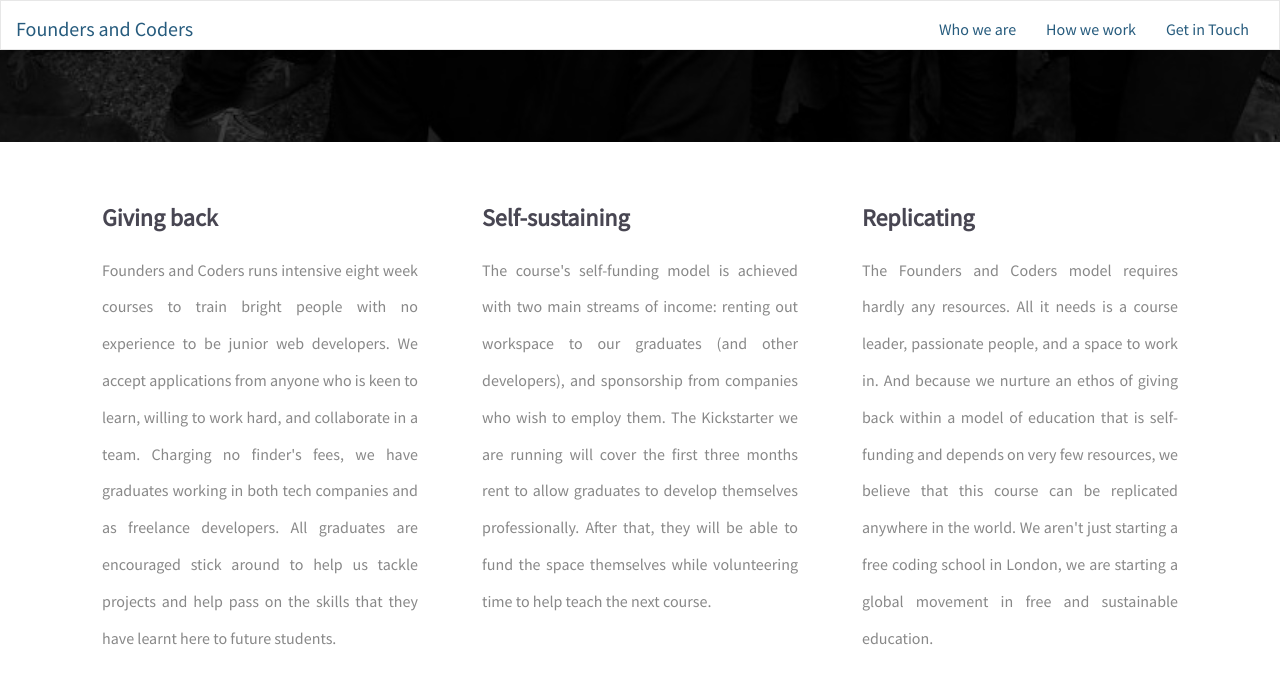
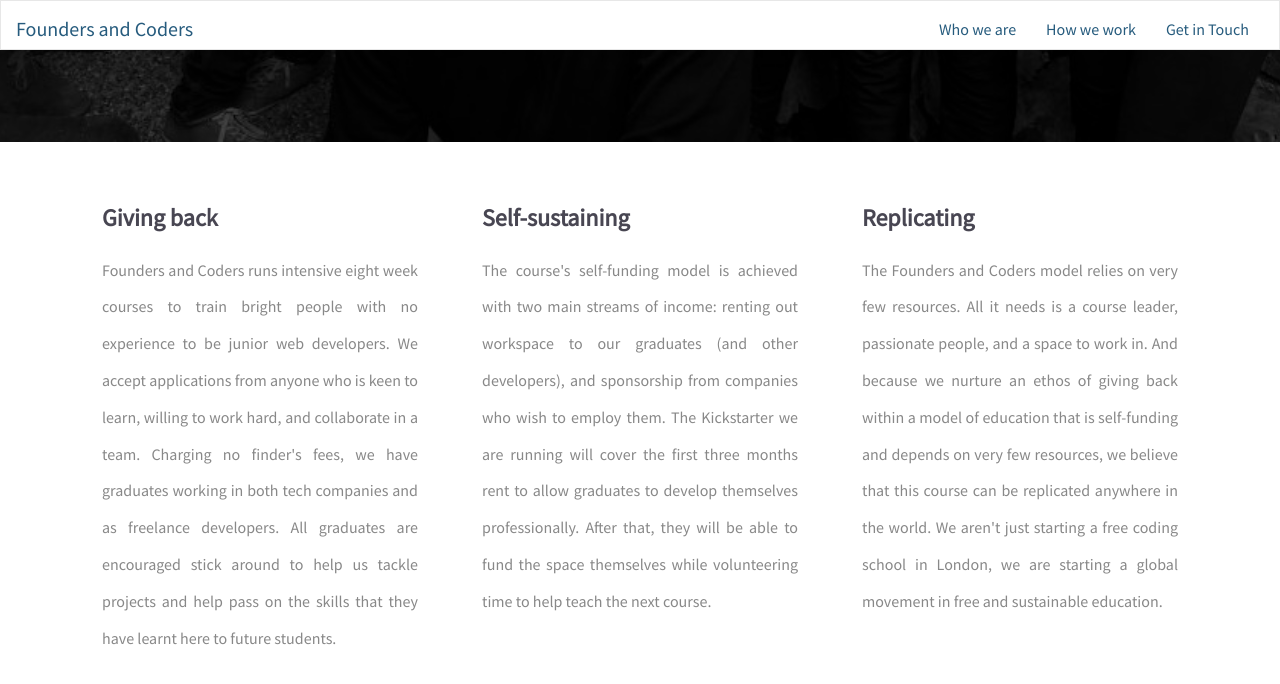
Before and after one commit to sofer/foundersandcoders, a Jekyll site: the page built from index.html, in a window 1280 px wide and 900 px high, scrolled down 983 px. Shown: the top 684 px of the window. Built offline with Jekyll 4.4.1, drawn with Linux system fonts in a browser that asks for light colours; nearby versions of some CDN libraries.

Commit message:
premerge save

```diff
--- a/index.html
+++ b/index.html
@@ -90,7 +90,7 @@
 				</div>
 				<div class="col-sm-6 col-md-4 triptych" id="topTwo">
 					<h4 class = "h4-givebBackToTheCommunity">Replicating</h4>
-						<p>The Founders and Coders model requires hardly any resources. All it needs is a course leader, passionate people, and a space to work in. And because we nurture an ethos of giving back within a model of education that is self-funding and depends on very few resources, we believe that this course can be replicated anywhere in the world. We aren't just starting a free coding school in London, we are starting a global movement in free and sustainable education.</p>
+						<p>The Founders and Coders model relies on very few resources. All it needs is a course leader, passionate people, and a space to work in. And because we nurture an ethos of giving back within a model of education that is self-funding and depends on very few resources, we believe that this course can be replicated anywhere in the world. We aren't just starting a free coding school in London, we are starting a global movement in free and sustainable education.</p>
 					<!-- This shoudl be about how good it looks. -->
 				</div>
 					<!-- This should be about how well everything works.  -->
```
Also changed, not shown: 1 other file.
